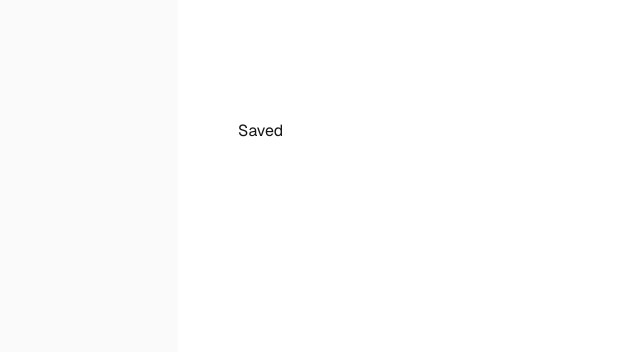
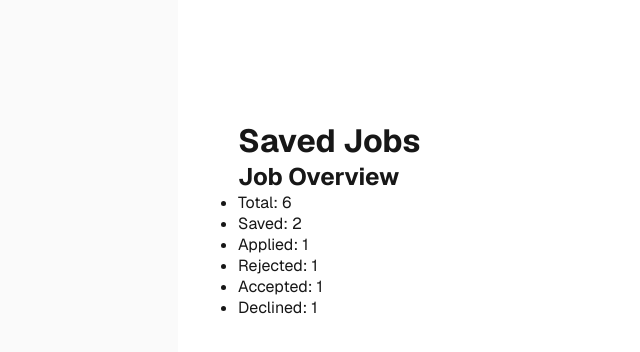
Before and after one commit to HackYourFutureProjects/c55-final-project-group-C, a Next.js app in the folder frontend/: page /saved in a window 1280 px wide. Shown: the top 352 px of the page, without its empty margins (62-702 px from the left). Built offline with nearby package versions, Linux system fonts and the light colour scheme.

Commit message:
feat: add saved jobs status summary

```diff
--- a/frontend/src/app/saved/page.tsx
+++ b/frontend/src/app/saved/page.tsx
@@ -1,3 +1,12 @@
+import JobStatusSummary from "@/components/jobs/JobStatusSummary";
+import { mockSavedJobs } from "@/lib/mocks/savedJobs";
+
 export default function SavedJobsPage() {
-  return <div>Saved</div>;
+  return (
+    <main>
+      <h1>Saved Jobs</h1>
+
+      <JobStatusSummary jobs={mockSavedJobs} />
+    </main>
+  );
 }
--- /dev/null
+++ b/frontend/src/components/jobs/JobStatusSummary.tsx
@@ -0,0 +1,45 @@
+import type { JobState } from "@/lib/types";
+
+type JobStatusSummaryProps = {
+  jobs: {
+    jobState: JobState;
+  }[];
+};
+
+export default function JobStatusSummary({ jobs }: JobStatusSummaryProps) {
+  if (jobs.length === 0) {
+    return (
+      <aside>
+        <h2>Job Overview</h2>
+        <p>No tracked jobs yet.</p>
+      </aside>
+    );
+  }
+
+  const counts: Record<JobState, number> = {
+    SAVED: 0,
+    APPLIED: 0,
+    REJECTED: 0,
+    ACCEPTED: 0,
+    DECLINED: 0,
+  };
+
+  for (const job of jobs) {
+    counts[job.jobState]++;
+  }
+
+  return (
+    <aside>
+      <h2>Job Overview</h2>
+
+      <ul>
+        <li>Total: {jobs.length}</li>
+        <li>Saved: {counts.SAVED}</li>
+        <li>Applied: {counts.APPLIED}</li>
+        <li>Rejected: {counts.REJECTED}</li>
+        <li>Accepted: {counts.ACCEPTED}</li>
+        <li>Declined: {counts.DECLINED}</li>
+      </ul>
+    </aside>
+  );
+}
--- /dev/null
+++ b/frontend/src/lib/mocks/savedJobs.ts
@@ -0,0 +1,34 @@
+import type { SavedJob } from "@/lib/types";
+
+export const mockSavedJobs: SavedJob[] = [
+  {
+    userId: "mock-user-1",
+    postingId: "job-101",
+    jobState: "SAVED",
+  },
+  {
+    userId: "mock-user-1",
+    postingId: "job-102",
+    jobState: "SAVED",
+  },
+  {
+    userId: "mock-user-1",
+    postingId: "job-103",
+    jobState: "APPLIED",
+  },
+  {
+    userId: "mock-user-1",
+    postingId: "job-104",
+    jobState: "REJECTED",
+  },
+  {
+    userId: "mock-user-1",
+    postingId: "job-105",
+    jobState: "ACCEPTED",
+  },
+  {
+    userId: "mock-user-1",
+    postingId: "job-106",
+    jobState: "DECLINED",
+  },
+];
```
Also changed, not shown: frontend/src/lib/types.ts (+12 -0 lines).
